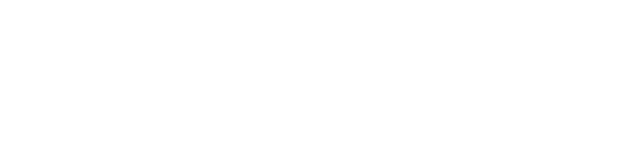
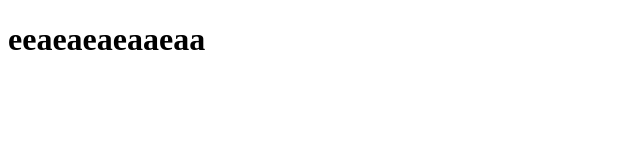
Before and after one commit to joaquin-leimeter/Newspaper-DK, a plain HTML site: page index.html in a window 1280 px wide. Shown: the whole page, without its empty margins (0-640 px from the left). Drawn offline with Linux system fonts and the light colour scheme.

Commit message:
second commit

```diff
--- a/index.html
+++ b/index.html
@@ -5,6 +5,6 @@
    </head>
 
    <body>
-
+      <h1>eeaeaeaeaaeaa</h1>
    </body>
 </html>
```
